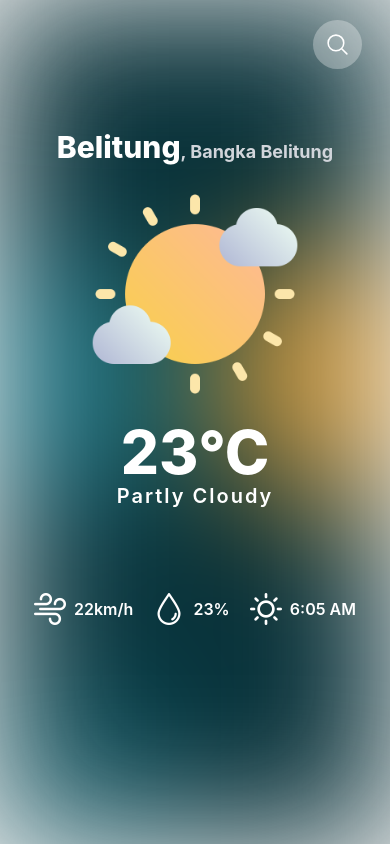
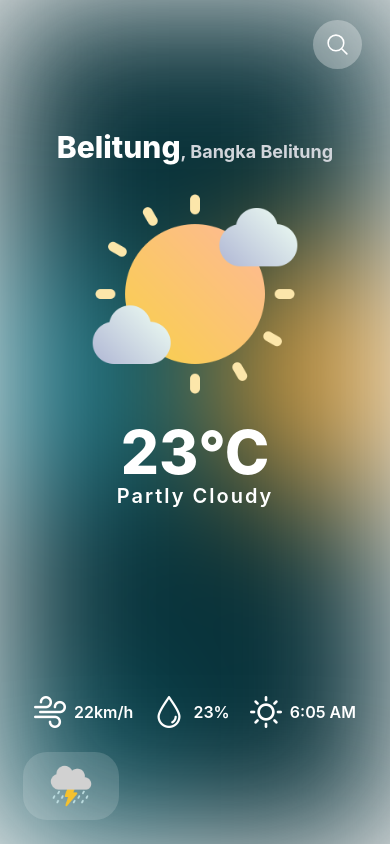
Before and after one commit to Attta-pangestu/CerahWeather-mobile-app, a React Native app: screen /Home in a window 390 px wide. Built offline with nearby package versions, Linux system fonts and the light colour scheme.

Commit message:
fix : wrong import scroll view

```diff
--- a/components/HomeScreens.jsx
+++ b/components/HomeScreens.jsx
@@ -1,6 +1,7 @@
 import {
   Image,
   SafeAreaView,
+  ScrollView,
   StatusBar,
   StyleSheet,
   Text,
@@ -12,7 +13,6 @@ import React, { useState } from "react";
 import { opacity } from "../utils/opacity";
 import * as Icons from "react-native-heroicons/outline";
 import * as IconsSolid from "react-native-heroicons/solid";
-import { ScrollView } from "react-native-gesture-handler";
 
 const HomeScreens = () => {
   const [showSearch, setShowSearch] = useState(false);
@@ -140,13 +140,24 @@ const HomeScreens = () => {
             </View>
           </View>
           {/* Daily Forecast */}
-          <View className="flex-row justify-around"></View>
-          <ScrollView
-            showsHorizontalScrollIndicator={false}
-            contentContainerStyle={{ paddingHorizontal: 15 }}
-          >
-            <View className=""></View>
-          </ScrollView>
+          <View>
+            <ScrollView
+              horizontal
+              className="flex-row"
+              showsHorizontalScrollIndicator={false}
+              contentContainerStyle={{ paddingHorizontal: 15 }}
+            >
+              <View
+                className="flex justify-center items-center w-24 rounded-3xl py-3 space-y-2"
+                style={{ backgroundColor: opacity.bgWhite(0.15) }}
+              >
+                <Image
+                  className="h-11 w-11"
+                  source={require("../assets/images/heavyrain.png")}
+                />
+              </View>
+            </ScrollView>
+          </View>
         </View>
       </SafeAreaView>
     </View>
```
